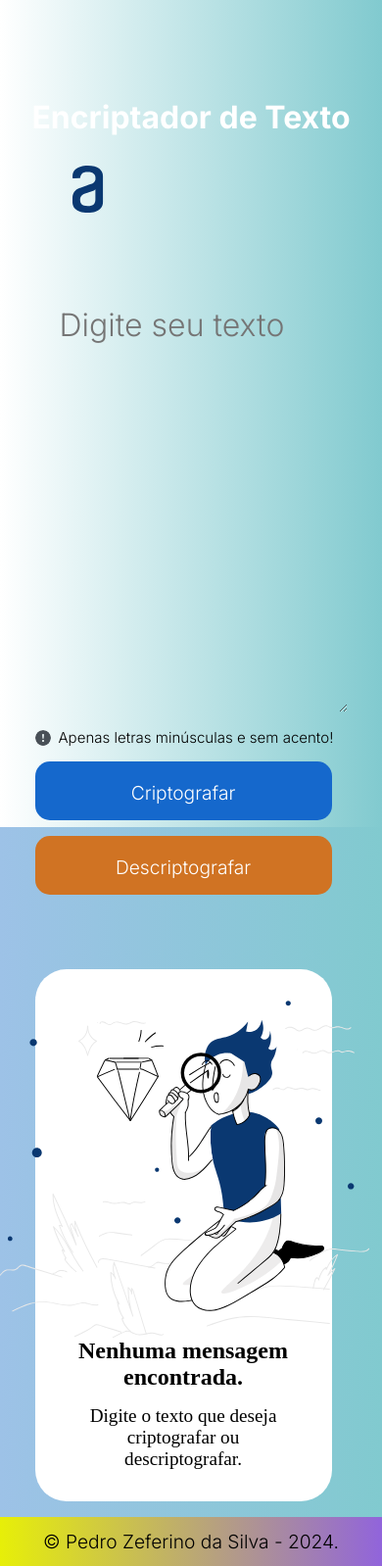
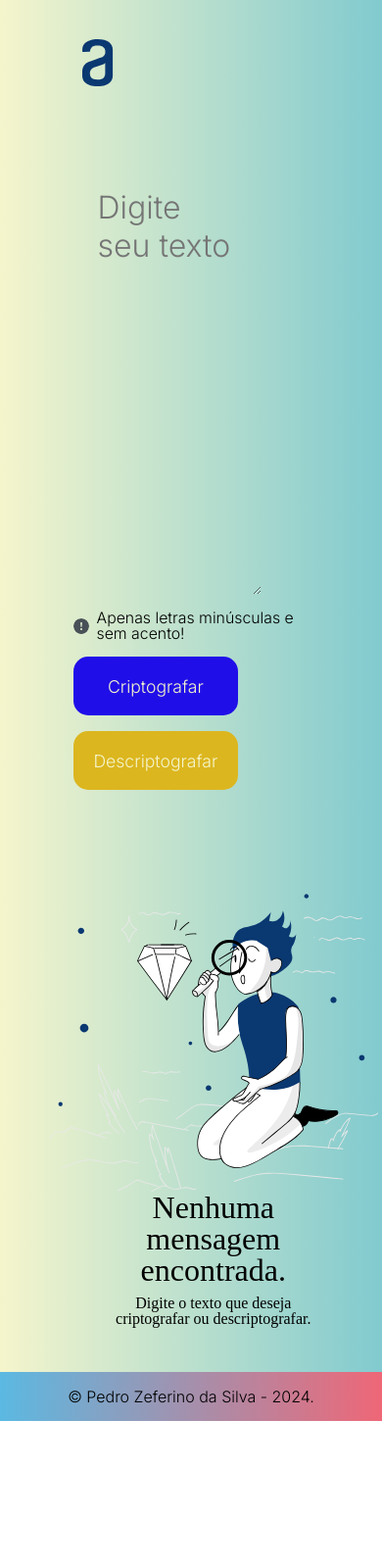
Before and after one commit to PedroZef/encriptador_challenge-one, a plain HTML site: page index.html in a window 390 px wide. Shown: the whole page at 98% size. After the commit the page ends 1450 px from the top, so only its background shows below. Drawn offline with Linux system fonts and the light colour scheme.

Commit message:
Adicionando o reset.css e com ajustes no projeto

```diff
--- /dev/null
+++ b/assets/css/reset.css
@@ -0,0 +1,48 @@
+/* http://meyerweb.com/eric/tools/css/reset/
+   v2.0 | 20110126
+   License: none (public domain)
+*/
+
+html, body, div, span, applet, object, iframe,
+h1, h2, h3, h4, h5, h6, p, blockquote, pre,
+a, abbr, acronym, address, big, cite, code,
+del, dfn, em, img, ins, kbd, q, s, samp,
+small, strike, strong, sub, sup, tt, var,
+b, u, i, center,
+dl, dt, dd, ol, ul, li,
+fieldset, form, label, legend,
+table, caption, tbody, tfoot, thead, tr, th, td,
+article, aside, canvas, details, embed,
+figure, figcaption, footer, header, hgroup,
+menu, nav, output, ruby, section, summary,
+time, mark, audio, video {
+	margin: 0;
+	padding: 0;
+	border: 0;
+	font-size: 100%;
+	font: inherit;
+	vertical-align: baseline;
+}
+/* HTML5 display-role reset for older browsers */
+article, aside, details, figcaption, figure,
+footer, header, hgroup, menu, nav, section {
+	display: block;
+}
+body {
+	line-height: 1;
+}
+ol, ul {
+	list-style: none;
+}
+blockquote, q {
+	quotes: none;
+}
+blockquote:before, blockquote:after,
+q:before, q:after {
+	content: '';
+	content: none;
+}
+table {
+	border-collapse: collapse;
+	border-spacing: 0;
+}
--- a/assets/css/style.css
+++ b/assets/css/style.css
@@ -1,13 +1,13 @@
 @import url('https://fonts.googleapis.com/css2?family=Inter:wght@300;700&display=swap');
 
 :root {
-    --cor-primaria: #1568cc;
+    --cor-primaria: #200ee9;
     --cor-secundaria: #9dc2e7;
 
     --cor-black: #000;
-    --cor-write: #FFFFFF;
+    --cor-write: #f5f5cc;
 
-    --cor-hover: #d07323;
+    --cor-hover: #dcb61f;
     --cor-hover1: #0d15ea;
     --cor-rodape: #81cacf;
 
@@ -18,74 +18,60 @@
     margin: 0;
     padding: 0;
     box-sizing: border-box;
+
+    --fonte-padrao: 'Inter', sans-serif;
 }
 
-html {
-    background: linear-gradient(to right, var(--cor-secundaria), var(--cor-rodape));
+
+.container {
+    display: flex;
+    background: linear-gradient(to right, var(--cor-write), var(--cor-rodape));
+    flex-direction: column;
 
 }
 
-h1 {
-    margin-top: 100px;
-    text-align: center;
-    font-family: var(--fonte-padrao);
-    color: var(--cor-write);
-}
-
-.container {
-    height: 100vh;
-    width: 100%;
-    display: flex;
-    background: linear-gradient(to right, var(--cor-write), var(--cor-rodape));
-    flex-direction: column;
-    justify-content: space-between;
-}
-
-.conteudo-icon img{
-    margin: 30px;
+.conteudo-icon img {
+    margin: 40px;
 }
 
 .conteudo {
-    padding: 80px;
+    width: 90%;
+    margin-left: auto;
     display: flex;
-    gap: 20px;
-    width: 100%;
 
 }
 
 .conteudo-principal {
-    height: calc(100vh - 10px);
     display: flex;
-    padding-bottom: 20px;
+    padding-bottom: 10px;
     flex-direction: column;
-    justify-content: space-between;
-    width: auto;
+    justify-content: space-around;
     gap: 20px;
-    flex: 1 0 690px;
+    flex: 1 0 auto;
+
+
 }
 
 .primeiro-texto {
-    width: 100%;
-    height: 380px;
+    width: 90%;
     border: transparent;
     outline: none;
     background-color: transparent;
     color: var(--cor-primaria);
-    font-weight: 400;
     font-family: var(--fonte-padrao);
     font-size: 1.5rem;
-    padding: 60px
+
 }
 
 .conteudo span {
-    font-size: 0.975rem;
+    font-size: 0.97rem;
     font-family: var(--fonte-padrao);
     align-items: center;
     display: flex;
     gap: 8px;
 }
 
-.conteudo .btns {
+.btns {
     display: flex;
     flex-direction: column;
     gap: 15px;
@@ -97,16 +83,15 @@ h1 {
     align-items: center;
     justify-content: space-between;
     text-align: center;
-    width: 680px;
+    width: 700px;
     gap: 30px;
 }
 
 .padrao-btn {
     padding: 20px;
     font-family: 'Inter', sans-serif;
-    font-size: 1.2rem;
+    font-size: 1.1rem;
     border-radius: 15px;
-    width: auto;
     height: 60px;
     border: none;
     cursor: pointer;
@@ -114,20 +99,21 @@ h1 {
 
 .conteudo-resultado {
     background-color: var(--cor-write);
-    flex: 0 1 auto;
+    gap: 20px;
     border-radius: 20px;
     padding: 30px;
-    width: 480px;
+    width: 300px;
 }
 
 .container-resultado p {
     text-align: center;
-    font-size: 1.2rem;
+    font-size: 1rem;
 }
 
 .container-resultado {
     color: var(--cor-black);
     display: flex;
+    margin: 30px;
     flex-direction: column;
     justify-content: center;
     align-items: center;
@@ -136,7 +122,8 @@ h1 {
 
 .conteudo-resultado img {
     align-items: center;
-    width: 380px;
+    border-radius: 20px;
+    width: 300px;
 }
 
 .btn-cript {
@@ -171,7 +158,11 @@ h1 {
     flex-direction: column;
     align-items: center;
     text-align: center;
-    gap: 15px;
+    gap: 10px;
+}
+
+.msg-resultado h2 {
+    font-size: 2rem;
 }
 
 .msg-resultado span:nth-child(1),
@@ -183,26 +174,35 @@ h1 {
 }
 
 .container-result-cript {
-    width: 100%;
-    height: 100%;
+    width: 95%;
     text-align: center;
+    background-color: var(--cor-rodape);
     display: flex;
+    margin-bottom: auto;
     flex-direction: column;
     align-items: center;
+    border-radius: 32px;
     justify-content: center;
-    gap: 30px;
 }
 
 .container-result-cript textarea {
-    width: 100%;
-    height: 100%;
-    border-radius: 20px;
+    width: 95%;
+    border: none;
+    height: 342px;
+    align-items: center;
+    border-radius: 32px;
     outline: none;
-    font-family: var(--cor-write);
+    font-family: var(--fonte-padrao);
     font-size: 1.5rem;
-    font-weight: 500;
+    font-weight: 400;
     text-align: center;
     color: var(--cor-black);
+    gap: 20px;
+}
+
+.txt-result {
+    background: var(--cor-write);
+    width: 80%;
 }
 
 .btns img {
@@ -213,22 +213,23 @@ h1 {
 }
 
 .btn-copiar {
-    width: 100%;
+    width: 94%;
+    top: 30px;
     background-color: var(--cor-write);
-    font-family: var(--cor-hover);
+    font-family: var(--fonte-padrao);
 }
 
 .btn-copiar:hover {
     background-color: var(--cor-rodape);
 }
 
-.container .rodape {
-    font-size: 1.2rem;
+.rodape {
+    font-size: 1rem;
     font-family: var(--fonte-padrao);
     width: 100%;
     text-align: center;
     line-height: 50px;
-    background: linear-gradient(to right, #e7ef08, #9164db);
+    background: linear-gradient(to right, #5bb9e2, #ee6777);
     color: var(--cor-black);
 
 }
@@ -238,10 +239,8 @@ h1 {
     color: var(--cor-black);
 }
 
-@media (max-width: 880px) {
+@media (max-width: 800px) {
     .container {
-        height: 100vh;
-        width: 100vw;
         display: flex;
         flex-direction: column;
         justify-content: space-between;
@@ -259,18 +258,18 @@ h1 {
     }
 
     .conteudo-principal {
-        height: calc(100vh - 10px);
+        height: calc(100vh - 150px);
         display: flex;
         flex-direction: column;
         justify-content: space-between;
-        gap: 1em;
-        flex: 1 0 343px;
+        gap: 1rem;
+        flex: 1 0 303px;
         padding-bottom: 28px;
     }
 
     .conteudo .primeiro-texto {
-        width: 100%;
-        height: 100%;
+        width: 80%;
+
         border-radius: 20px;
         outline: none;
         font-size: 2rem;
@@ -283,13 +282,13 @@ h1 {
     .layout {
         align-items: center;
         flex-direction: column;
-        width: 100%;
+        width: 90%;
         gap: 16px;
     }
 
 
     .layout-btns {
-        width: 100%;
+        width: 90%;
         display: flex;
         flex-direction: column;
         align-items: center;
@@ -306,35 +305,46 @@ h1 {
     }
 
     .container-resultado {
-        width: 100%;
+        width: 94%;
         align-items: center;
         text-align: center;
     }
+
+    .container-result-cript {
+        align-items: center;
+        text-align: center;
+        width: 94%;
+    }
 }
 
-@media (max-width: 580px) {
+@media (max-width: 480px) {
 
     .container {
         background-color: linear-gradient(to right, #66667b, #d8a115);
     }
 
     .conteudo {
-        width: 90%;
+        width: 70%;
     }
 
     .layout {
-        width: 95%;
+        width: 70%;
     }
 
     .conteudo-resultado {
         align-items: center;
         text-align: center;
-        width: 95%;
-        height: 50%;
+        width: 80%;
+    }
+
+    .container-result-cript {
+        align-items: center;
+        text-align: center;
+        width: 70%;
     }
 
     .btns span {
-        font-size: 0.94rem;
+        font-size: 0.99rem;
     }
 
     .btns img {
--- a/index.html
+++ b/index.html
@@ -7,6 +7,7 @@
     <meta name="viewport" content="width=device-width, initial-scale=1.0">
 
     <!-- CSS only -->
+    <link rel="stylesheet" href="./assets/css/reset.css">
     <link rel="stylesheet" href="./assets/css/style.css">
 
     <title>Encriptador de Texto</title>
@@ -14,7 +15,6 @@
 
 <body>
     <div class="container">
-        <h1>Encriptador de Texto</h1>
         <aside class="conteudo-icon">
             <a href="https://alura.com.br/cursos">
                 <img src="./assets/img/logo-Alura.svg" alt="logo-alura">
@@ -34,7 +34,7 @@
                     </div>
                 </div>
             </main>
-            <aside class="conteudo-resultado">
+
                 <div class="container-resultado">
                     <img src="./assets/img/quality-products.svg" id="img-resultado" alt="logo-resultado">
                     <div class="msg-resultado">
```
